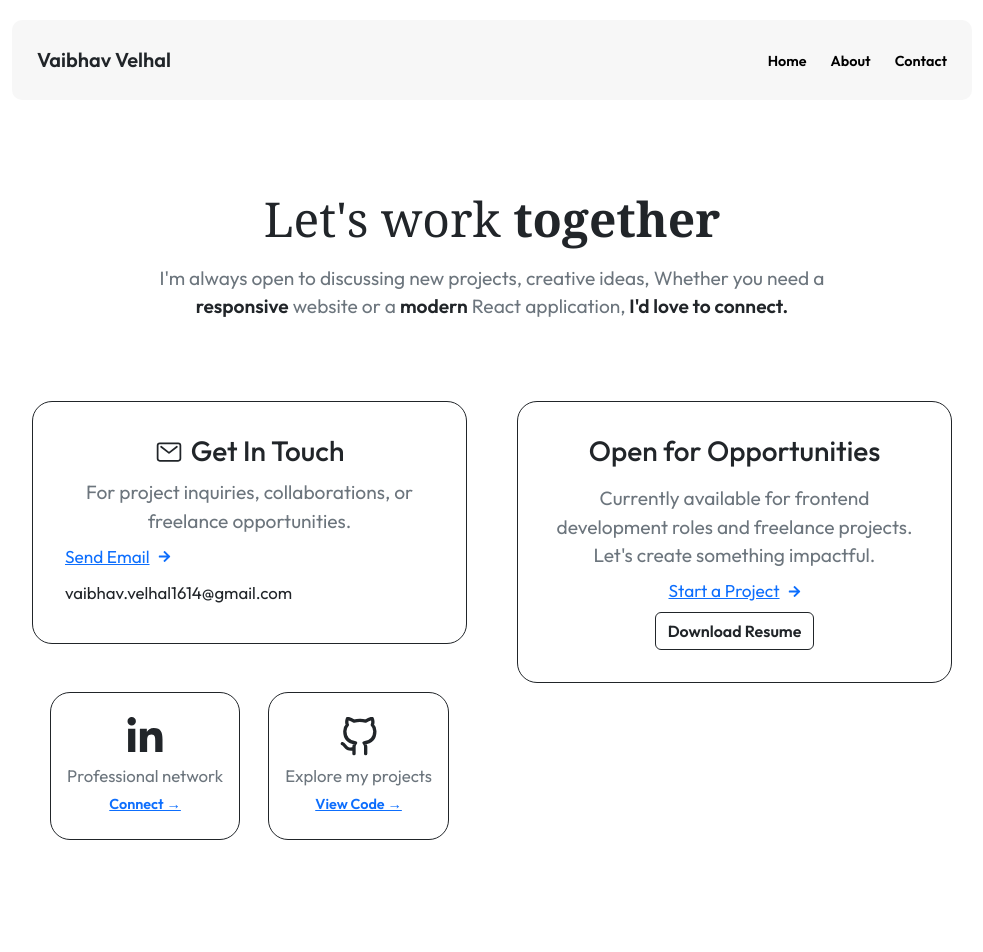
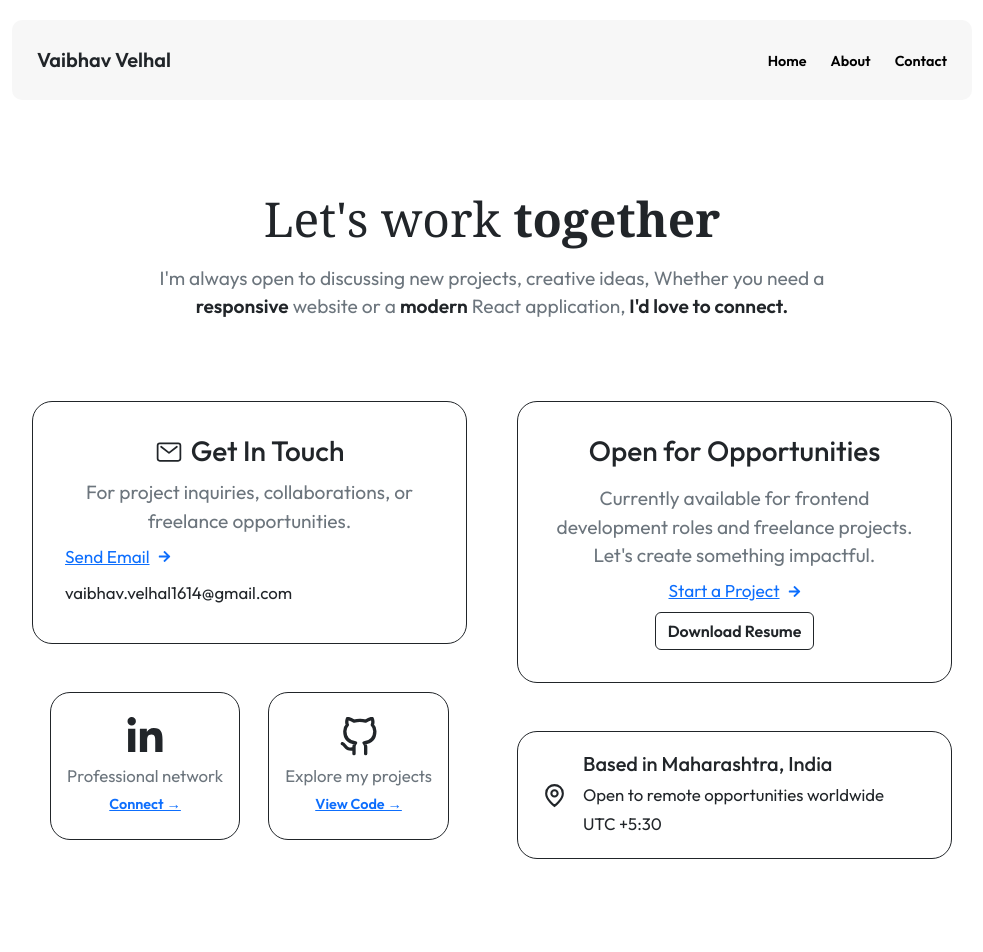
Before and after one commit to vaibhav-velhal/vaibhav-portfolio, a React (Vite) app: page /Contact in a window 1280 px wide. Shown: the top 952 px of the page, without its empty margins (148-1131 px from the left). Built offline with nearby package versions, Linux system fonts and the light colour scheme.

Commit message:
Location card added at Contact page

```diff
--- a/src/pages/Contact/Contact.css
+++ b/src/pages/Contact/Contact.css
@@ -44,6 +44,14 @@
     justify-content: center;
 }
 
+/* Location Card */
+.location-card .card {
+    display: flex;
+    flex-direction: row;
+    align-items: center;
+}
+
+
 /* Meadia Queries */
 
 @media (max-width: 767px) {
--- a/src/pages/Contact/Contact.jsx
+++ b/src/pages/Contact/Contact.jsx
@@ -76,6 +76,21 @@ function Contact() {
                         </div>
                     </div>
 
+                    {/* 4. Location Card */}
+                    <div className="location-card">
+                        <div className="card border border-dark py-1">
+                            <div className="location-icon"><GrLocation className='ms-4' size={25} /></div>
+                            <div className="card-body">
+                                <h5 className="card-title mb-1">Based in Maharashtra, India</h5>
+                                <p className='m-0'><small>
+                                    Open to remote opportunities worldwide <br />
+                                    UTC +5:30
+                                </small>
+                                </p>
+                            </div>
+                        </div>
+                    </div>
+
                 </div>
 
             </div>
```
